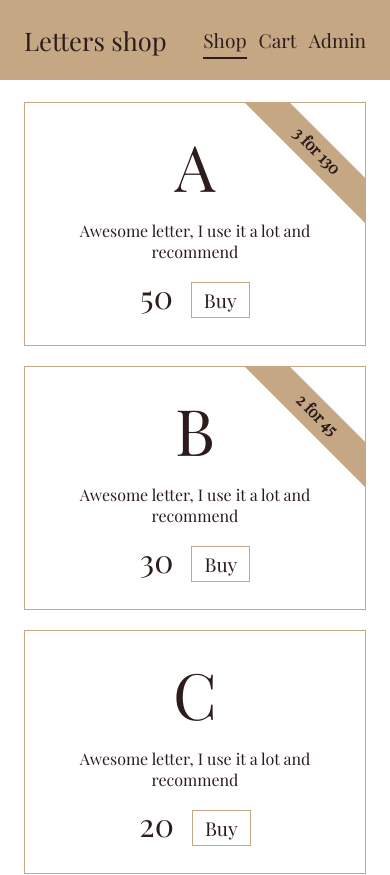
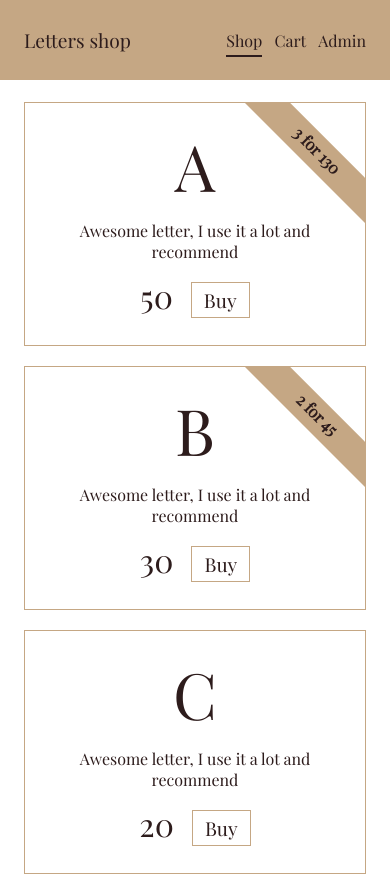
Before and after one commit to ilinieja/poc-react-redux-shop, a React (Create React App) app: page / in a window 390 px wide. Shown: the top 875 px of the page. Built offline with nearby package versions, Linux system fonts and the light colour scheme.

Commit message:
Fix mobile styles for nav

```diff
--- a/src/shared/Nav/Nav.module.css
+++ b/src/shared/Nav/Nav.module.css
@@ -12,7 +12,7 @@
   text-decoration: none;
   font-weight: 400;
   color: var(--color-dark);
-  font-size: 1.6rem;
+  font-size: 1.2rem;
 }
 
 .links {
@@ -26,4 +26,8 @@
     .nav {
         padding: 8px 48px;
     }
+
+    .logo {
+        font-size: 1.6rem;
+    }
 }
--- a/src/shared/Nav/NavPageLink/NavPageLink.module.css
+++ b/src/shared/Nav/NavPageLink/NavPageLink.module.css
@@ -3,8 +3,9 @@
 .link {
     text-decoration: none;
     color: var(--color-dark);
-    font-size: 1.2rem;
+    font-size: 1rem;
     position: relative;
+    white-space: nowrap;
 }
 
 .link::after {
@@ -23,3 +24,10 @@
 .activeLink::after {
     opacity: 1;
 }
+
+
+@media only screen and (min-width: 768px) {
+    .link {
+        font-size: 1.2rem;
+    }
+}
```
